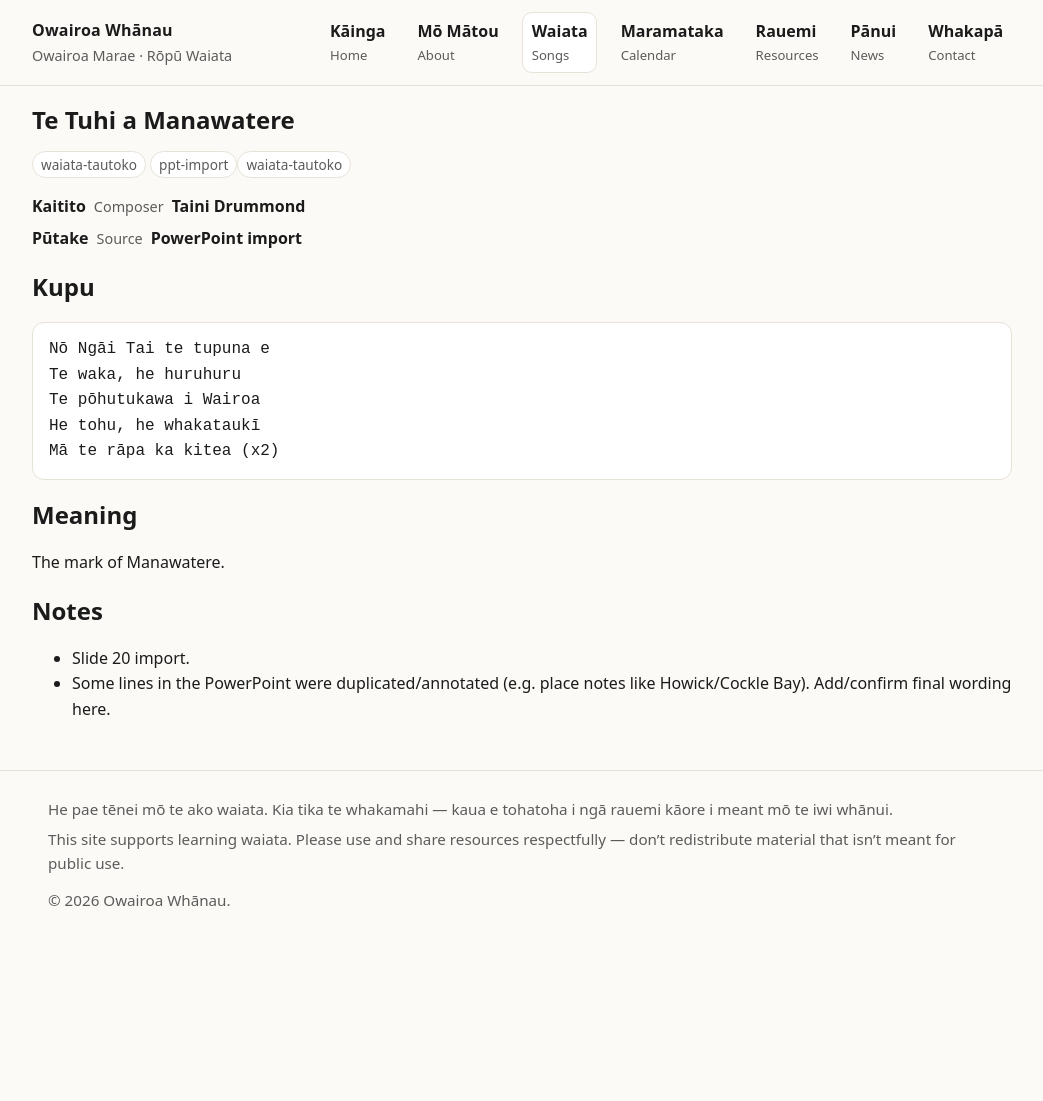
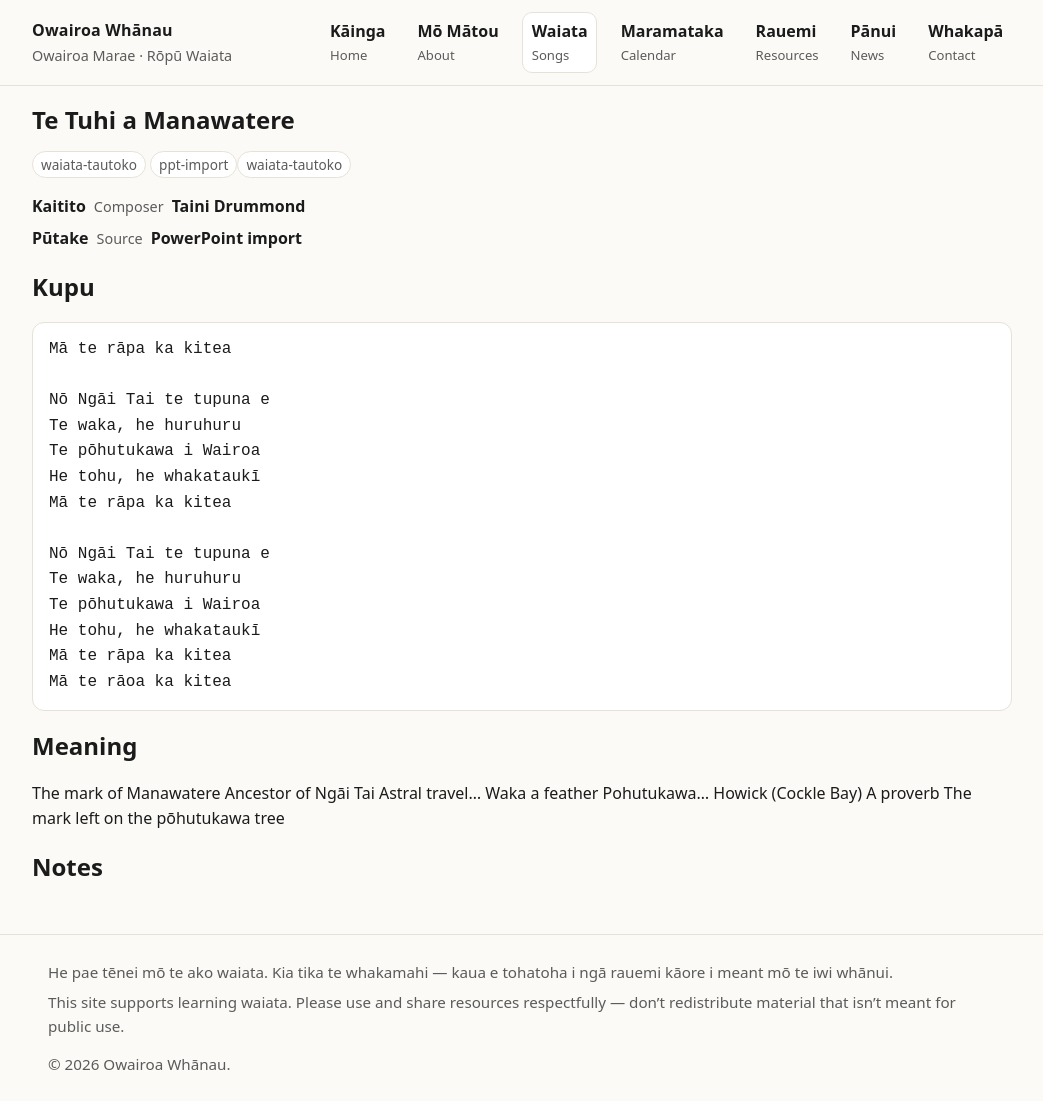
Before and after one commit to Standen-Home/owairoawhanau-site, a Jekyll site: the page built from _waiata/s20-te-tuhi-a-manawatere.md, in a window 1280 px wide and 1101 px high. Shown: the whole window, without its empty margins (118-1161 px from the left). Built offline with Jekyll 4.4.1, drawn with Linux system fonts in a browser that asks for light colours.

Commit message:
Updates to E Minaka Ana and Te Tuhi

```diff
--- a/_waiata/s20-te-tuhi-a-manawatere.md
+++ b/_waiata/s20-te-tuhi-a-manawatere.md
@@ -19,17 +19,29 @@ order: 20
 
 ## Kupu
 <pre class="lyrics">
+Mā te rāpa ka kitea
+
 Nō Ngāi Tai te tupuna e
 Te waka, he huruhuru
 Te pōhutukawa i Wairoa
 He tohu, he whakataukī
-Mā te rāpa ka kitea (x2)
+Mā te rāpa ka kitea
+
+Nō Ngāi Tai te tupuna e
+Te waka, he huruhuru
+Te pōhutukawa i Wairoa
+He tohu, he whakataukī
+Mā te rāpa ka kitea
+Mā te rāoa ka kitea
 </pre>
 
 
 ## Meaning
-The mark of Manawatere.
+The mark of Manawatere
+Ancestor of Ngāi Tai
+Astral travel... Waka a feather
+Pohutukawa... Howick (Cockle Bay)
+A proverb
+The mark left on the pōhutukawa tree
 
 ## Notes
-- Slide 20 import.
-- Some lines in the PowerPoint were duplicated/annotated (e.g. place notes like Howick/Cockle Bay). Add/confirm final wording here.
```
Also changed, not shown: _waiata/s17-e-minaka-ana.md (+16 -6 lines).
